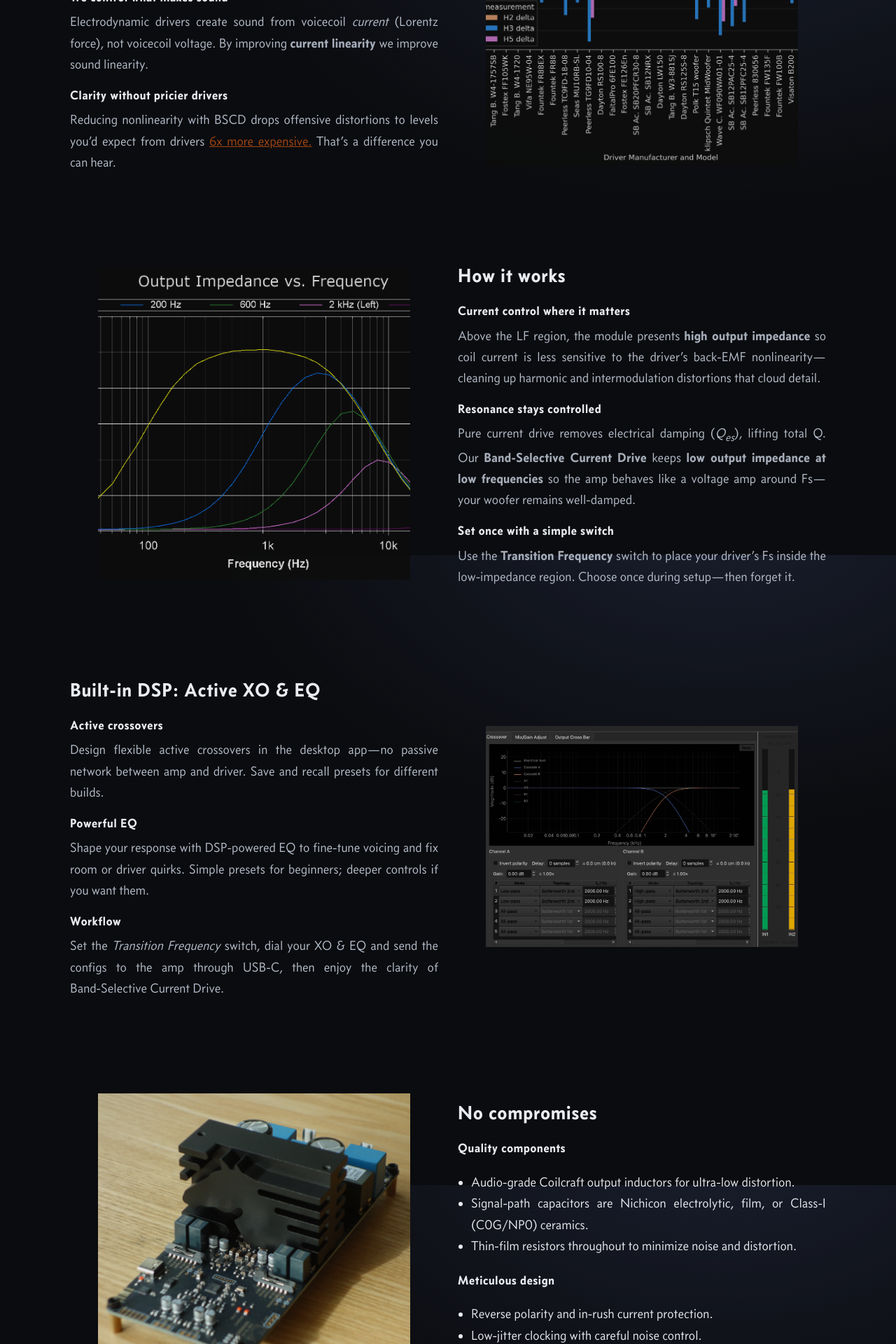
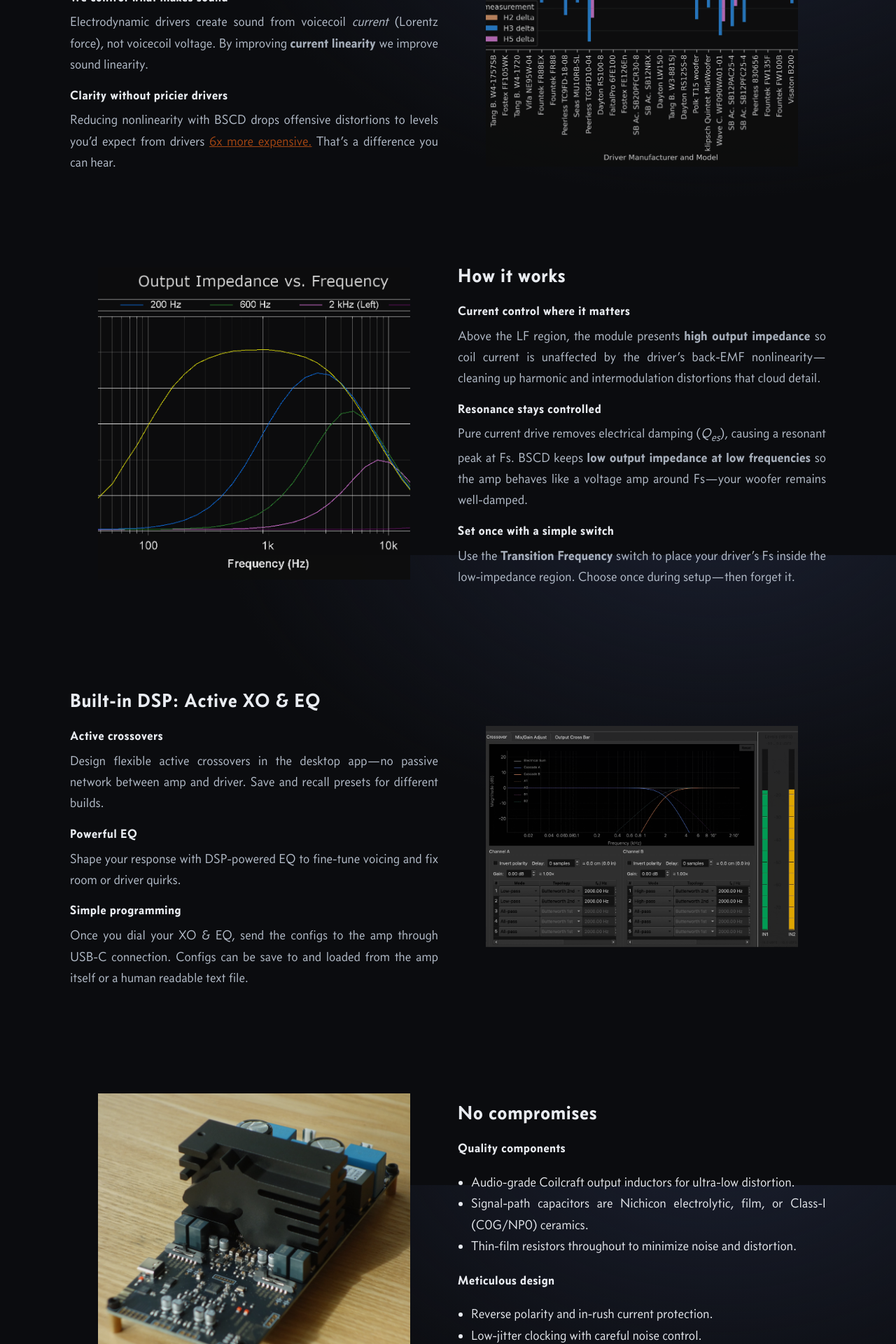
Before and after one commit to siarez/blackhorseaudio.com, a Jekyll site: the page built from index.html, in a window 1280 px wide. Shown: the part 1007-2927 px from the top of the page at 70% size. Built offline with Jekyll 4.4.1, drawn with Linux system fonts in a browser that asks for light colours.

Commit message:
Updates to copy for better readability and conciseness

```diff
--- a/assets/main.scss
+++ b/assets/main.scss
@@ -72,10 +72,8 @@ header{display:flex; align-items:center; justify-content:space-between; gap:16px
 .h-eyebrow{display:inline-block; font-size:12px; letter-spacing:.16em; text-transform:uppercase; color:var(--muted); background:#0f1116; border:1px solid var(--hairline); padding:8px 10px; border-radius:999px;}
 h1{font-size:44px; line-height:1.1; margin:14px 0 12px;}
 .brand, .btn, header{font-family: concourse-t3, ui-sans-serif, system-ui, -apple-system, Segoe UI, Roboto, Inter, Helvetica, Arial, "Apple Color Emoji","Segoe UI Emoji";}
+/* Concourse heading + emphasis mapping */
 h1, h2, h3{letter-spacing: .04em; font-family: concourse-t6, ui-sans-serif, system-ui, -apple-system, Segoe UI, Roboto, Inter, Helvetica, Arial, "Apple Color Emoji","Segoe UI Emoji"; font-weight: normal;}
-/* Concourse has weight-specific families; map bold to a heavier family */
-h1, h2, h3{letter-spacing: .04em; font-family: concourse-t6, ui-sans-serif, system-ui, -apple-system, Segoe UI, Roboto, Inter, Helvetica, Arial, "Apple Color Emoji","Segoe UI Emoji"; font-weight: normal;}
-/* Concourse has weight-specific families; map bold to a heavier family */
 b, strong{font-family: concourse-t6, sans-serif; font-weight: bold; letter-spacing: 0.02em; opacity:0.9}
 h1 b, h1 strong,
 h2 b, h2 strong,
@@ -120,7 +118,7 @@ h6 b, h6 strong{font-family: concourse-t7, concourse-t6, ui-sans-serif, system-u
 
 /* ToC fixed to window left for study page */
 .toc-fixed{position:fixed; left:16px; top:24px; width:240px; border:1px solid var(--hairline); border-radius:12px; padding:12px; background:#0f1116; z-index:10; font-family: ui-sans-serif, system-ui, -apple-system, Segoe UI, Roboto, Inter, Helvetica, Arial, "Apple Color Emoji","Segoe UI Emoji";}
-.toc-title{font-size:16px; font-family: concourse-t6; letter-spacing: 0.04em; font-weight:700; margin:4px 0 8px; font-size:18px}
+.toc-title{font-size:18px; font-family: concourse-t6; letter-spacing: 0.04em; font-weight:700; margin:4px 0 8px}
 .toc-list{list-style:none; padding:0; margin:0}
 .toc-list li{margin:6px 0}
 .toc-list a{font-size:16px; font-family: concourse-t3; letter-spacing: 0.04em; color:var(--muted)}
--- a/index.html
+++ b/index.html
@@ -121,15 +121,15 @@ description: "Band‑Selective Current Drive amplifier module with built‑in DS
       <div>
         <h3>Current control where it matters</h3>
         <p>
-          Above the LF region, the module presents <strong>high output impedance</strong> so coil current is less
-          sensitive to the driver’s back‑EMF nonlinearity—cleaning up harmonic and intermodulation distortions that
+          Above the LF region, the module presents <strong>high output impedance</strong> so coil current is
+          unaffected by the driver’s back‑EMF nonlinearity—cleaning up harmonic and intermodulation distortions that
           cloud detail.
         </p>
 
         <h3>Resonance stays controlled</h3>
         <p>
           Pure current drive removes electrical damping (<em>Q<sub>es</sub></em
-          >), lifting total Q. Our <strong>Band‑Selective Current Drive</strong> keeps
+          >), causing a resonant peak at Fs. BSCD keeps
           <strong>low output impedance at low frequencies</strong> so the amp behaves like a voltage amp around Fs—your
           woofer remains well‑damped.
         </p>
@@ -156,14 +156,13 @@ description: "Band‑Selective Current Drive amplifier module with built‑in DS
 
         <h3>Powerful EQ</h3>
         <p>
-          Shape your response with DSP‑powered EQ to fine‑tune voicing and fix room or driver quirks. Simple presets for
-          beginners; deeper controls if you want them.
+          Shape your response with DSP‑powered EQ to fine‑tune voicing and fix room or driver quirks.
         </p>
 
-        <h3>Workflow</h3>
+        <h3>Simple programming</h3>
         <p>
-          Set the <em>Transition Frequency</em> switch, dial your XO &amp; EQ and send the configs to the amp through USB-C, then enjoy the
-          clarity of Band‑Selective Current Drive.
+          Once you dial your XO &amp; EQ, send the configs to the amp through USB-C connection.
+          Configs can be save to and loaded from the amp itself or a human readable text file.
         </p>
       </div>
     </div>
@@ -261,7 +260,7 @@ description: "Band‑Selective Current Drive amplifier module with built‑in DS
           dominant at low displacement regimes (e.g. mid and high frequencies) - even at low volumes. <br />By keeping
           <strong>output impedance low at low frequencies</strong>, the amplifier preserves Qes‑linked damping around
           resonance. Above that region it presents <strong>high output impedance</strong> (i.e. transitions into current
-          drive), making current less sensitive to the distortion voltages produced by Le(i) and Le(x) thereby reducing
+          drive), making current unaffected by the distortion voltages produced by Le(i) and Le(x) thereby reducing
           harmonic and intermodulation distortion products.
         </p>
       </div>
```
Also changed, not shown: cd_technical_report.markdown (+14 -6 lines).
